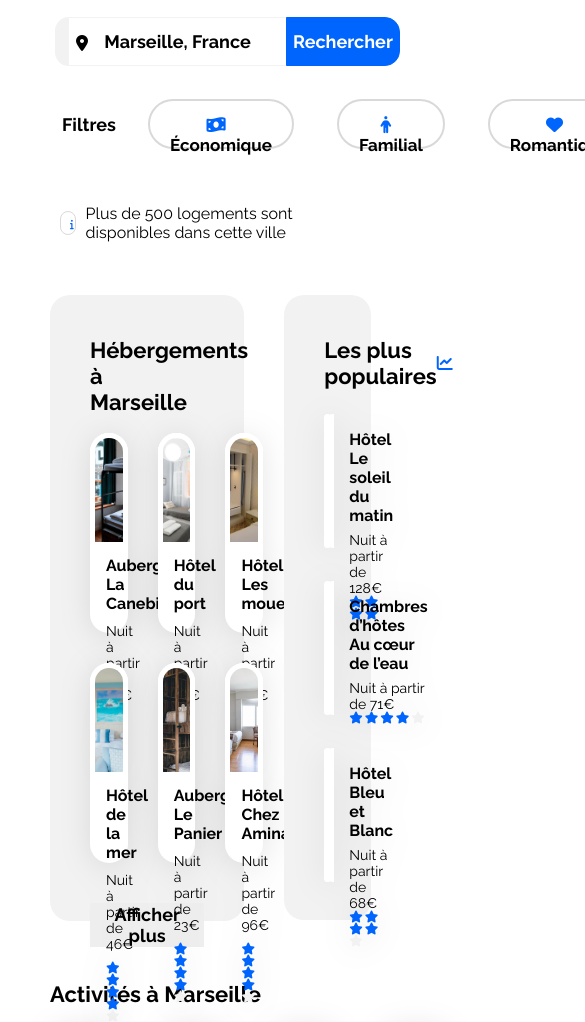
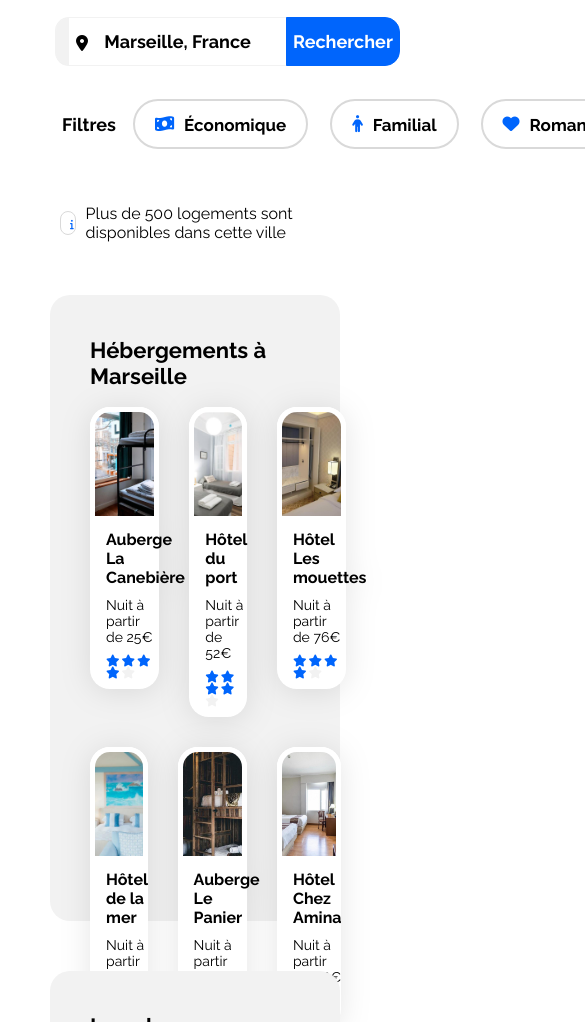
Before and after one commit to Emerick7/Booki-Launch-Page, a plain HTML site: page index.html in a window 390 px wide. Shown: the part 272-1294 px from the top of the page, 585 px wide, since content can reach past the window. Drawn offline with Linux system fonts and the light colour scheme.

Commit message:
Media queries tablette ok

```diff
--- a/CSS/style.css
+++ b/CSS/style.css
@@ -181,6 +181,8 @@ nav a
 
 .buttons-filters
 {
+    display: flex;
+    flex-direction: row;
     margin-right: 43px;
     border: 2px solid #D9D9D9;
     border-radius: 25px;
@@ -191,6 +193,7 @@ nav a
     color: #000000;
     padding: 14px 20px 14px 20px;
     background: none;
+    white-space: nowrap;
 }
 
 .buttons-filters:hover
@@ -279,6 +282,8 @@ nav a
     width: 33%;
     filter: drop-shadow(0px 3px 15px rgba(0, 0, 0, 0.1));
     margin-right: 30px;
+    block-size: fit-content;
+    padding-bottom: 10px;
 }
 
 div.tiles-group-heb article.tiles-heb:last-of-type
@@ -348,6 +353,7 @@ div.pop-rate i:last-of-type
     line-height: 21px;
     color: #000000;
     border-style: none;
+    background: #F2F2F2;
 }
 
 .heb-populaires
@@ -412,6 +418,7 @@ div.pop-rate i:last-of-type
     width: 100%;
     filter: drop-shadow(0px 3px 15px rgba(0, 0, 0, 0.1));
     margin-bottom: 33px;
+    block-size: fit-content;
 }
 
 .info-pop
@@ -538,6 +545,7 @@ h3.box-footer-title
     line-height: 21px;
     color: #000000;
     margin: 0 0 20px 0;
+    white-space: nowrap;
 }
 
 .links-list
@@ -558,4 +566,69 @@ a.list-footer-link
     line-height: 19px;
     color: #000000;
     text-decoration: none;
+    white-space: nowrap;
 }
+
+@media screen and (max-width: 992px) {
+    .filters-title
+    {
+        margin-right: 17px;
+    }
+
+    .buttons-filters
+    {
+        margin-right: 22px;
+    }
+
+    .section-heb-pop
+    {
+        flex-direction: column;
+    }
+
+    .heb-section
+    {
+        width: auto;
+    }
+
+    .heb-populaires
+    {
+        left: auto;
+        width: auto;
+        margin: 50px 0 0 0;
+        height: 278px;
+    }
+
+    .tiles-group-pop
+    {
+        flex-direction: row;
+    }
+
+    .tiles-pop
+    {
+        margin: 0 23px 0 0;
+    }
+
+    div.tiles-group-pop article.tiles-pop:last-of-type
+    {
+        margin-right: 0px;
+    }
+
+    .tiles-act
+    {
+        height: 267px;
+    }
+
+    .img-presentation-act
+    {
+        height: 210px;
+    }
+
+    div.box-footer
+    {
+        margin-right: 10%;
+    }
+}
+
+@media screen and (max-width: 768px) {
+
+}
```
